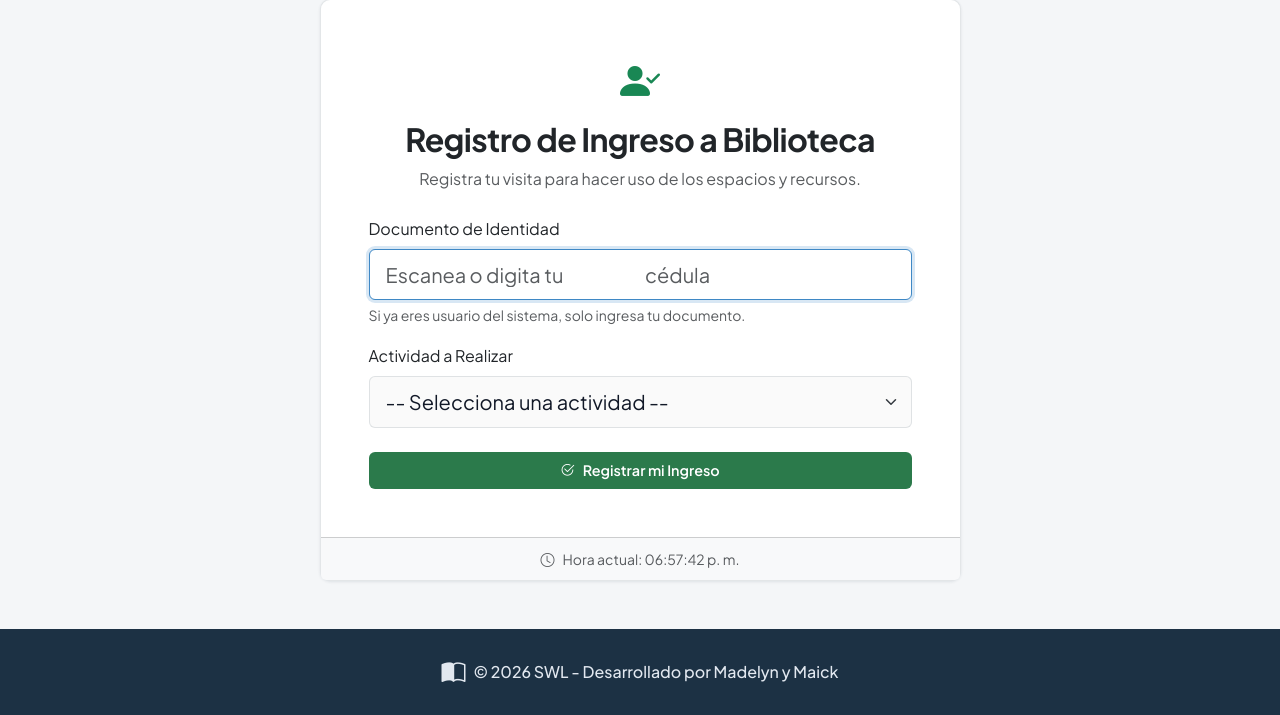
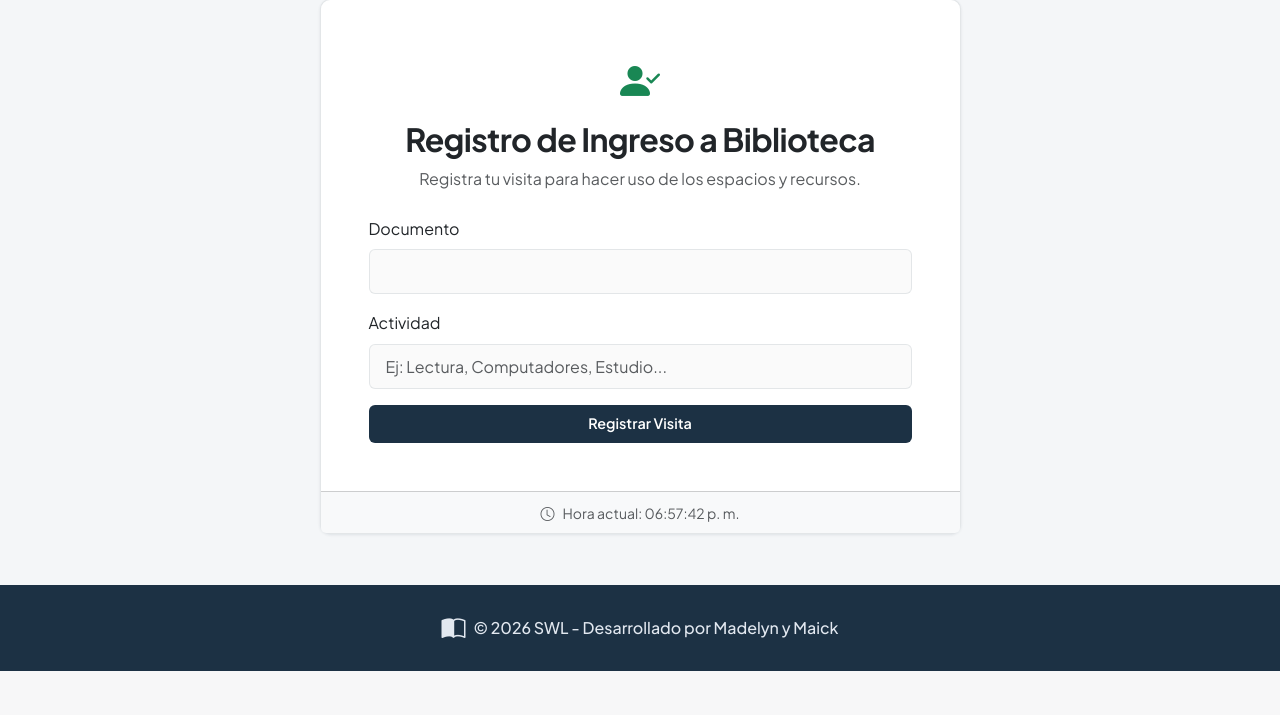
Before and after one commit to MaickFeliz/SWL, a Flask app: page /visit in a window 1280 px wide. Shown: the part 129-844 px from the top of the page. After the commit the page ends 800 px from the top, so only its background shows below. Run offline with Flask 3, Linux system fonts and the light colour scheme; parts of the project's set-up code (start-up, migrations or seed data) failed here and were passed over.

Commit message:
Fix bugs

```diff
--- a/app/__init__.py
+++ b/app/__init__.py
@@ -2,6 +2,7 @@ from flask import Flask
 from flask_sqlalchemy import SQLAlchemy
 from flask_login import LoginManager
 from flask_migrate import Migrate
+from flask_apscheduler import APScheduler
 from config import Config
 import os
 import logging
@@ -11,6 +12,7 @@ from flask import session
 db = SQLAlchemy()
 migrate = Migrate()
 login_manager = LoginManager()
+scheduler = APScheduler()
 login_manager.login_view = 'auth.login'
 login_manager.login_message = "Por favor, inicie sesión para acceder al sistema."
 
@@ -21,6 +23,23 @@ def create_app(config_class=Config):
     db.init_app(app)
     migrate.init_app(app, db)
     login_manager.init_app(app)
+
+    # <-- INICIO DE CONFIGURACIÓN DEL SCHEDULER -->
+    scheduler.init_app(app)
+
+    # Importamos el servicio dentro del contexto para evitar importaciones circulares
+    from app.services.loan_service import LoanService
+
+    # Programamos la tarea para que corra todos los días a las 00:01 AM
+    @scheduler.task('cron', id='actualizar_moras', hour=0, minute=1)
+    def tarea_actualizar_moras():
+        with app.app_context():
+            # Asumiendo que tienes este método creado en tu LoanService
+            LoanService.check_overdue_loans()
+            app.logger.info("Revisión de préstamos atrasados ejecutada con éxito.")
+
+    scheduler.start()
+    # <-- FIN DE CONFIGURACIÓN DEL SCHEDULER -->
 
     # Configuración del Directorio de Logs
     if not os.path.exists('logs'):
--- a/app/templates/main/visit.html
+++ b/app/templates/main/visit.html
@@ -11,41 +11,28 @@
                     <p class="card-text text-muted">Registra tu visita para hacer uso de los espacios y recursos.</p>
                 </div>
 
-                <form method="POST">
+                <form method="POST" action="{{ url_for('main.register_visit') }}" class="mt-4">
                     {{ form.hidden_tag() }}
+
                     <div class="mb-3">
-                        <label for="document_id" class="form-label">Documento de Identidad</label>
-                        {{ form.document_id(class="form-control form-control-lg", placeholder="Escanea o digita tu
-                        cédula", value=pre_doc or '', autofocus=True) }}
-                        <div class="form-text">Si ya eres usuario del sistema, solo ingresa tu documento.</div>
+                        {{ form.document_id.label(class="form-label") }}
+                        {{ form.document_id(class="form-control", value=pre_doc if pre_doc else '') }}
                     </div>
 
                     {% if pre_doc %}
-                    <div class="mb-3">
-                        <label for="visitor_name" class="form-label">Nombre Completo (Si eres visitante)</label>
-                        {{ form.visitor_name(class="form-control form-control-lg", placeholder="Escribe tu nombre
-                        completo") }}
+                    <div class="mb-3 text-warning">
+                        <label>Documento no encontrado. Por favor, ingrese su nombre para registrarse como
+                            Visitante:</label>
+                        {{ form.visitor_name(class="form-control", placeholder="Ej: Juan Pérez") }}
                     </div>
                     {% endif %}
 
-                    <div class="mb-4">
-                        <label for="activity" class="form-label">Actividad a Realizar</label>
-                        <select name="activity" id="activity" class="form-select form-select-lg" required>
-                            <option value="" disabled selected>-- Selecciona una actividad --</option>
-                            <option value="Lectura">Lectura / Consulta en Sala</option>
-                            <option value="PC mesa">Uso de Computador de Mesa</option>
-                            <option value="Reunión">Reunión / Trabajo en Grupo</option>
-                            <option value="Asesoría">Asesoría con Bibliotecario</option>
-                            <option value="Capacitación">Asistencia a Capacitación</option>
-                            <option value="Tablero">Uso de Tablero Acrílico</option>
-                            <option value="Otro">Otro</option>
-                        </select>
+                    <div class="mb-3">
+                        {{ form.activity.label(class="form-label") }}
+                        {{ form.activity(class="form-control", placeholder="Ej: Lectura, Computadores, Estudio...") }}
                     </div>
 
-                    <div class="d-grid">
-                        <button type="submit" class="btn btn-success btn-lg"><i
-                                class="bi bi-check2-circle me-2"></i>Registrar mi Ingreso</button>
-                    </div>
+                    {{ form.submit(class="btn btn-primary w-100") }}
                 </form>
             </div>
             <div class="card-footer text-center text-muted bg-light">
--- a/config.py
+++ b/config.py
@@ -10,6 +10,9 @@ class Config:
     SQLALCHEMY_DATABASE_URI = os.environ.get('DATABASE_URL') or \
         'sqlite:///' + os.path.join(basedir, 'instance', 'app.db')
     SQLALCHEMY_TRACK_MODIFICATIONS = False
+
+    SCHEDULER_API_ENABLED = False
+    SCHEDULER_TIMEZONE = "America/Bogota"
 
     PERMANENT_SESSION_LIFETIME = timedelta(minutes=30)
 
```
Also changed, not shown: app/admin/routes.py (+20 -9 lines), app/templates/main/fast_loan.html (+17 -31 lines).
